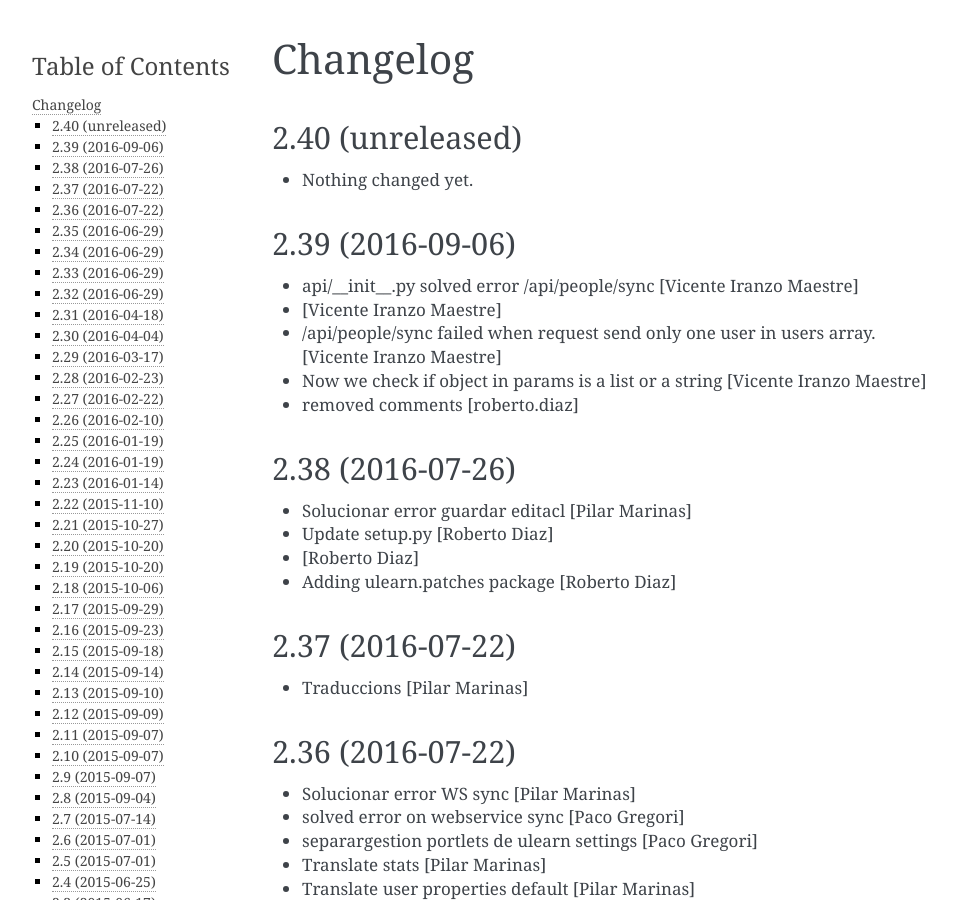
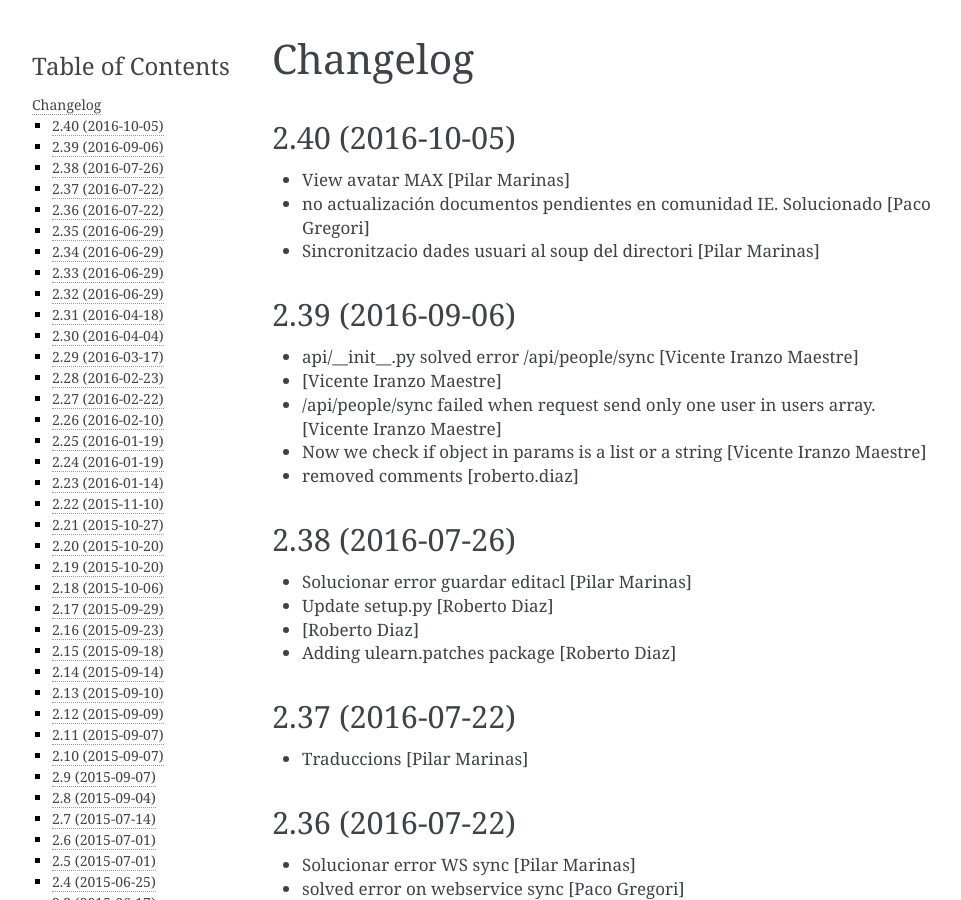
Before and after one commit to UPCnet/ulearn.core, a Sphinx documentation site: the page built from docs/HISTORY.rst, in a window 1280 px wide and 900 px high. Shown: the whole window, without its empty margins (148-1109 px from the left). Built offline with Sphinx 7.4.7, drawn with Linux system fonts in a browser that asks for light colours; pages that are not in the unit, such as notebooks, are missing from menus.

Commit message:
Preparing release 2.40

```diff
--- a/docs/HISTORY.rst
+++ b/docs/HISTORY.rst
@@ -1,11 +1,12 @@
 Changelog
 =========
 
-2.40 (unreleased)
+2.40 (2016-10-05)
 -----------------
 
-- Nothing changed yet.
-
+* View avatar MAX [Pilar Marinas]
+* no actualización documentos pendientes en comunidad IE. Solucionado [Paco Gregori]
+* Sincronitzacio dades usuari al soup del directori [Pilar Marinas]
 
 2.39 (2016-09-06)
 -----------------
--- a/setup.py
+++ b/setup.py
@@ -1,7 +1,7 @@
 from setuptools import setup, find_packages
 import os
 
-version = '2.40.dev0'
+version = '2.40'
 
 README = open('README.rst').read()
 HISTORY = open(os.path.join('docs', 'HISTORY.rst')).read()
```
